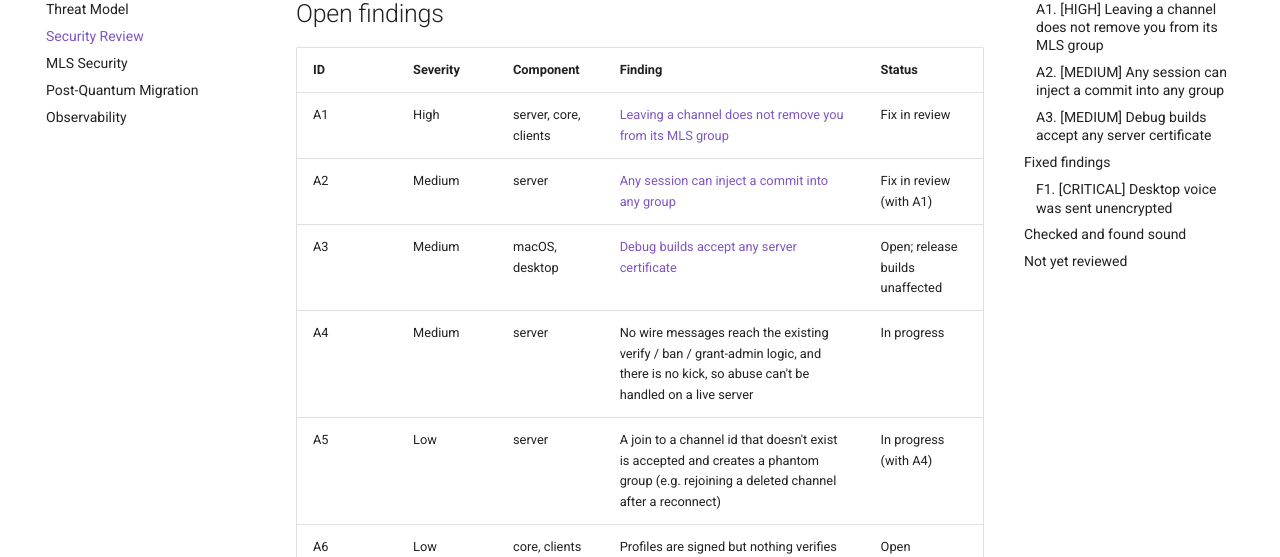
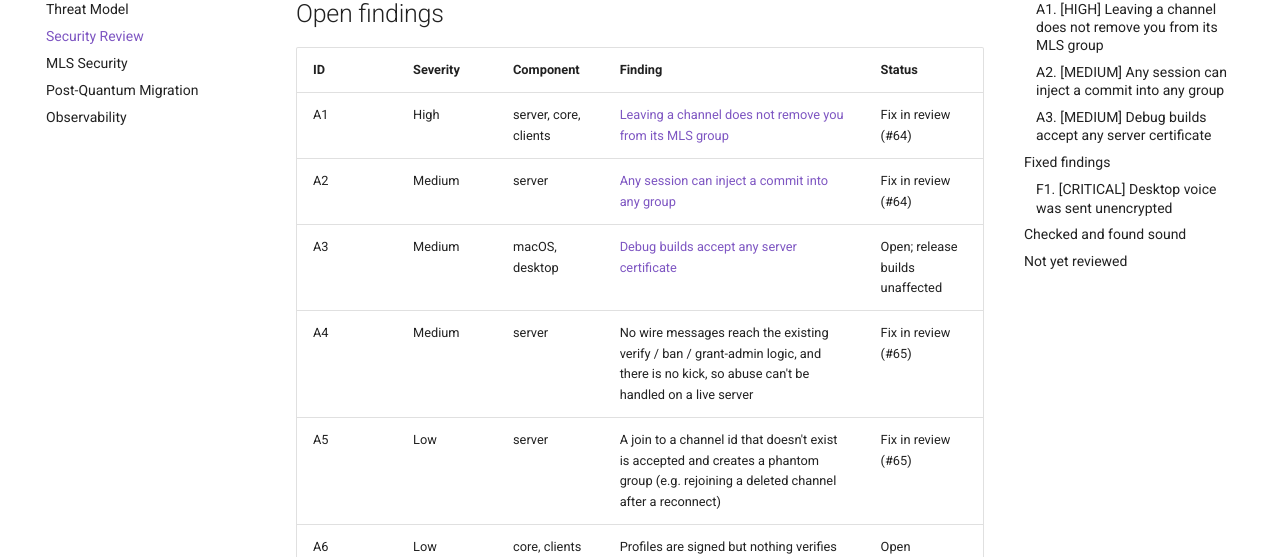
Before and after one commit to klobucar/aura, an MkDocs documentation site: the page built from docs/08_security_review.md, in a window 1280 px wide and 1400 px high, scrolled down 753 px. Shown: the part 153-710 px from the top of the window. Built offline with MkDocs 1.6.1 and Material for MkDocs 9.7.7, drawn with Linux system fonts in a browser that asks for light colours; some of the changed text lies outside the part shown.

Commit message:
docs(security): link the open findings to the PRs that fix them
Signed-off-by: Jonathon Klobucar <jonathon.klobucar@gmail.com>

```diff
--- a/docs/08_security_review.md
+++ b/docs/08_security_review.md
@@ -40,11 +40,11 @@ implementation falls short of it.
 
 | ID | Severity | Component | Finding | Status |
 |---|---|---|---|---|
-| A1 | High | server, core, clients | [Leaving a channel does not remove you from its MLS group](#a1-high-leaving-a-channel-does-not-remove-you-from-its-mls-group) | Fix in review |
-| A2 | Medium | server | [Any session can inject a commit into any group](#a2-medium-any-session-can-inject-a-commit-into-any-group) | Fix in review (with A1) |
+| A1 | High | server, core, clients | [Leaving a channel does not remove you from its MLS group](#a1-high-leaving-a-channel-does-not-remove-you-from-its-mls-group) | Fix in review (#64) |
+| A2 | Medium | server | [Any session can inject a commit into any group](#a2-medium-any-session-can-inject-a-commit-into-any-group) | Fix in review (#64) |
 | A3 | Medium | macOS, desktop | [Debug builds accept any server certificate](#a3-medium-debug-builds-accept-any-server-certificate) | Open; release builds unaffected |
-| A4 | Medium | server | No wire messages reach the existing verify / ban / grant-admin logic, and there is no kick, so abuse can't be handled on a live server | In progress |
-| A5 | Low | server | A join to a channel id that doesn't exist is accepted and creates a phantom group (e.g. rejoining a deleted channel after a reconnect) | In progress (with A4) |
+| A4 | Medium | server | No wire messages reach the existing verify / ban / grant-admin logic, and there is no kick, so abuse can't be handled on a live server | Fix in review (#65) |
+| A5 | Low | server | A join to a channel id that doesn't exist is accepted and creates a phantom group (e.g. rejoining a deleted channel after a reconnect) | Fix in review (#65) |
 | A6 | Low | core, clients | Profiles are signed but nothing verifies the signatures (`verify_profile` exists in core; no caller) | Open |
 | A7 | Low | macOS | Profile exports made before #61 hold the identity secret as **plaintext JSON**. The app now writes passphrase-encrypted `.aura-identity` backups, but old files on disk are still plaintext | Delete old exports; re-export |
 
@@ -72,7 +72,7 @@ consequences:
 channel's group set their sending key. That prevents audio from being encrypted
 for the wrong room, but does not remove anyone from a group.
 
-**Fix (in review).**
+**Fix (in review, #64).**
 - The server tracks who is actually in each MLS tree, in join order.
 - After any departure it sends the founder `MlsSyncMembers` (0x58), the account
   ids that should remain. The founder commits Removes for every other leaf.
@@ -97,7 +97,7 @@ the founder can commit alongside the founder and fork the group's epoch, and
 anyone can make every member process junk and desynchronise the server's epoch
 counter.
 
-**Fix (in review, with A1).** Only the group's founder may commit; the server
+**Fix (in review, #64).** Only the group's founder may commit; the server
 drops anyone else's commit, and its Welcome, before sending anything.
 
 ### A3. [MEDIUM] Debug builds accept any server certificate
```
